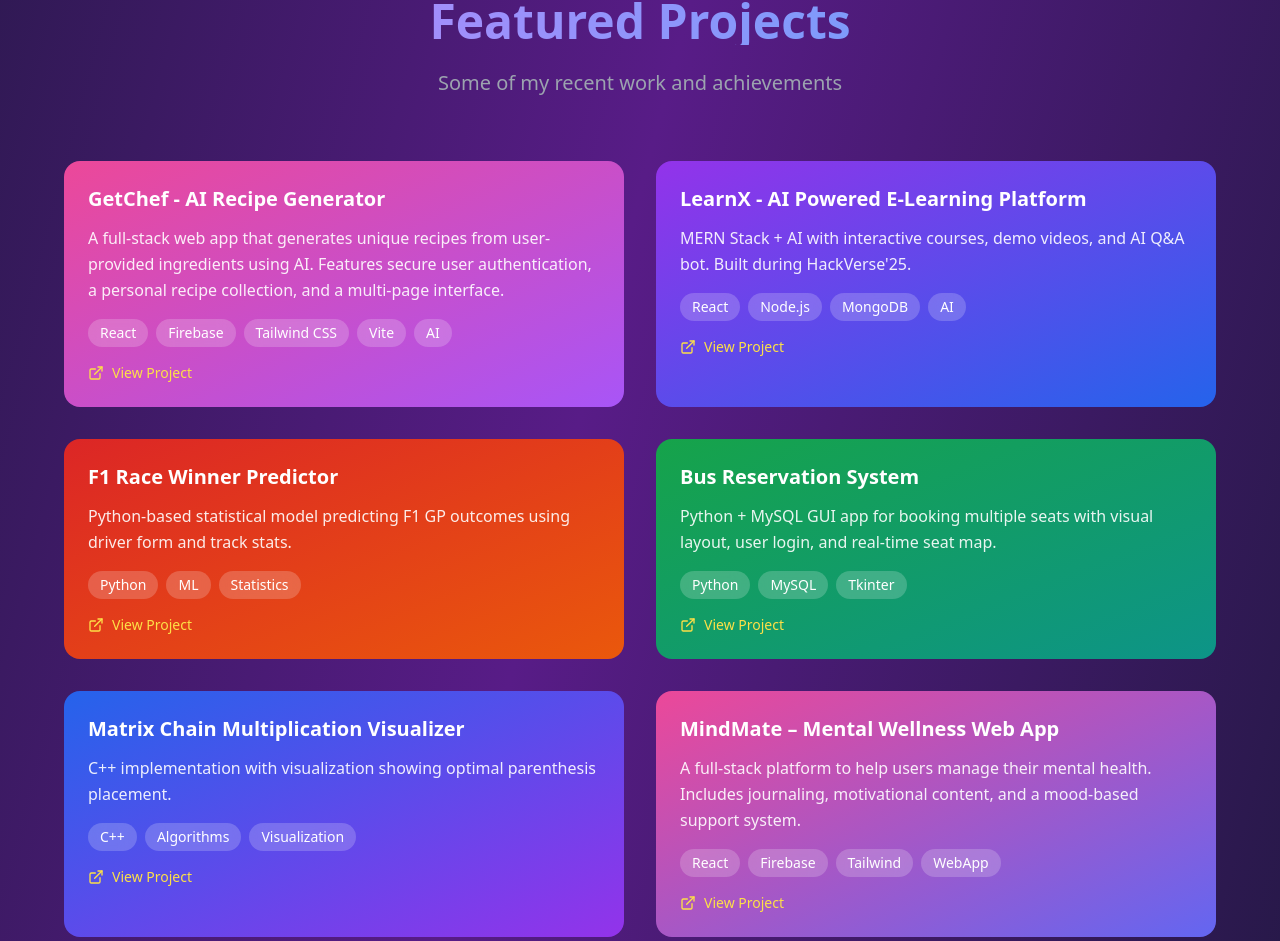
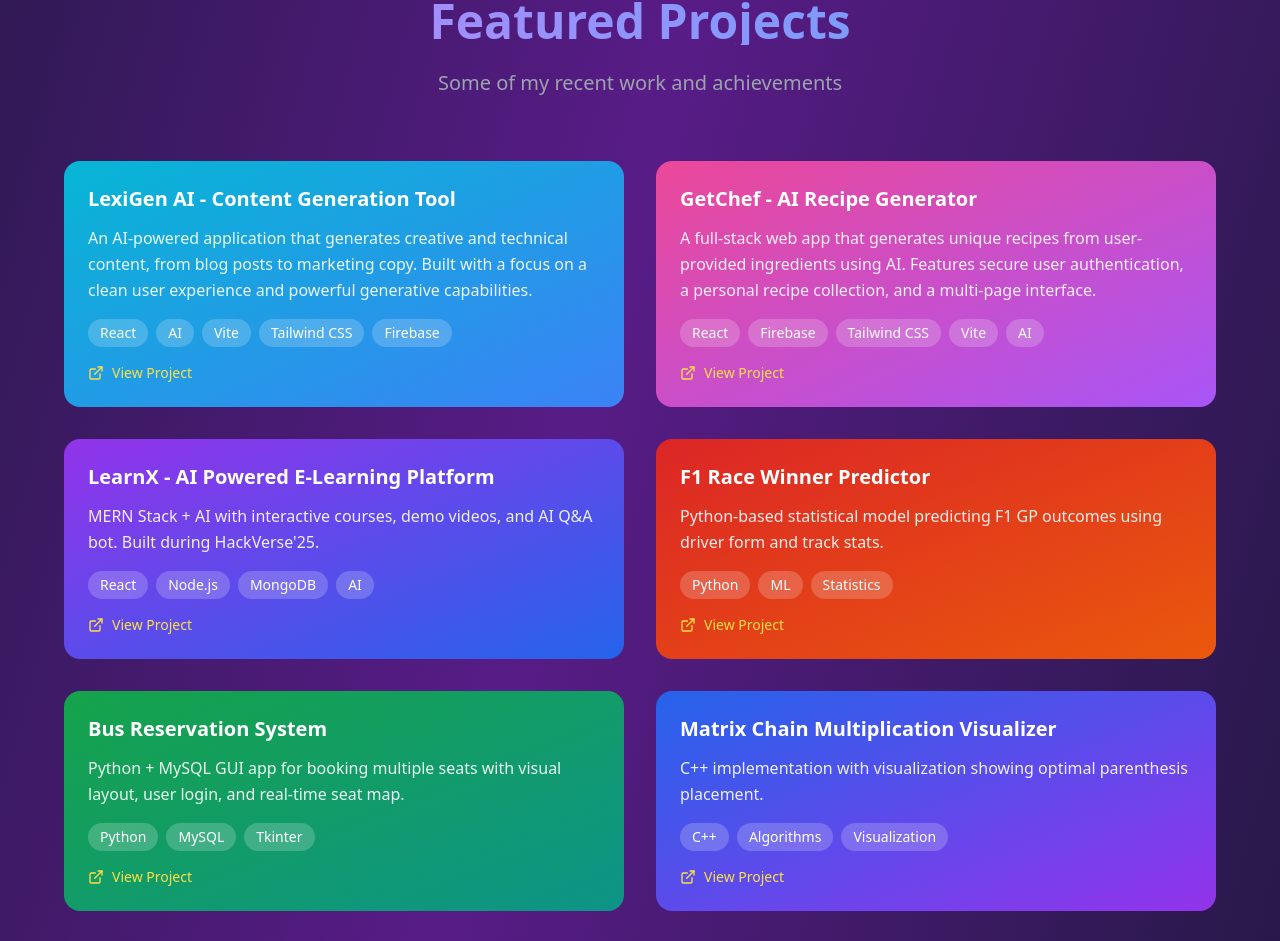
Before and after one commit to PI-Prasaad-Krishna/portfolio, a React (Vite) app: page / in a window 1280 px wide. Shown: the part 2198-3139 px from the top of the page. Built offline with nearby package versions, Linux system fonts and the light colour scheme.

Commit message:
New project added with smooth scroll behaviour

```diff
--- a/src/App.jsx
+++ b/src/App.jsx
@@ -27,6 +27,13 @@ const Portfolio = () => {
   ];
 
   const projects = [
+    {
+      title: "LexiGen AI - Content Generation Tool",
+      desc: "An AI-powered application that generates creative and technical content, from blog posts to marketing copy. Built with a focus on a clean user experience and powerful generative capabilities.",
+      tech: ["React", "AI", "Vite", "Tailwind CSS", "Firebase"],
+      color: "from-cyan-500 to-blue-500",
+      link: "https://lexigenai.vercel.app/"
+    },
     {
       title: "GetChef - AI Recipe Generator",
       desc: "A full-stack web app that generates unique recipes from user-provided ingredients using AI. Features secure user authentication, a personal recipe collection, and a multi-page interface.",
@@ -77,6 +84,14 @@ const Portfolio = () => {
     link: "https://hackathon-ck-7eu7.vercel.app/"
     }
   ];
+
+  const handleNavClick = (e, targetId) => {
+    e.preventDefault();
+    const element = document.getElementById(targetId);
+    if (element) {
+      element.scrollIntoView({ behavior: 'smooth' });
+    }
+  };
 
   const FloatingLogo = ({ skill, index }) => {
     const [isHovered, setIsHovered] = useState(false);
@@ -152,7 +167,12 @@ const Portfolio = () => {
             </div>
             <div className="hidden md:flex space-x-8">
               {['About', 'Skills', 'Projects', 'Contact'].map((item) => (
-                <a key={item} href={`#${item.toLowerCase()}`} className="hover:text-purple-400 transition-colors duration-300 font-medium">
+                <a
+                  key={item}
+                  href={`#${item.toLowerCase()}`}
+                  onClick={(e) => handleNavClick(e, item.toLowerCase())}
+                  className="hover:text-purple-400 transition-colors duration-300 font-medium"
+                >
                   {item}
                 </a>
               ))}
@@ -178,10 +198,10 @@ const Portfolio = () => {
               Building things that make an impact with cutting-edge technology and creative solutions.
             </p>
             <div className="flex flex-col sm:flex-row gap-6 justify-center">
-              <a href="#contact" className="bg-gradient-to-r from-purple-600 to-blue-600 px-8 py-4 rounded-full font-semibold text-lg hover:shadow-2xl hover:shadow-purple-500/25 transform hover:scale-105 transition-all duration-300 inline-block text-center">
+              <a href="#contact" onClick={(e) => handleNavClick(e, 'contact')} className="bg-gradient-to-r from-purple-600 to-blue-600 px-8 py-4 rounded-full font-semibold text-lg hover:shadow-2xl hover:shadow-purple-500/25 transform hover:scale-105 transition-all duration-300 inline-block text-center">
                 Get in Touch
               </a>
-              <a href="#projects" className="border-2 border-purple-500 px-8 py-4 rounded-full font-semibold text-lg hover:bg-purple-500 hover:shadow-2xl transform hover:scale-105 transition-all duration-300 inline-block text-center">
+              <a href="#projects" onClick={(e) => handleNavClick(e, 'projects')} className="border-2 border-purple-500 px-8 py-4 rounded-full font-semibold text-lg hover:bg-purple-500 hover:shadow-2xl transform hover:scale-105 transition-all duration-300 inline-block text-center">
                 View My Work
               </a>
             </div>
```
